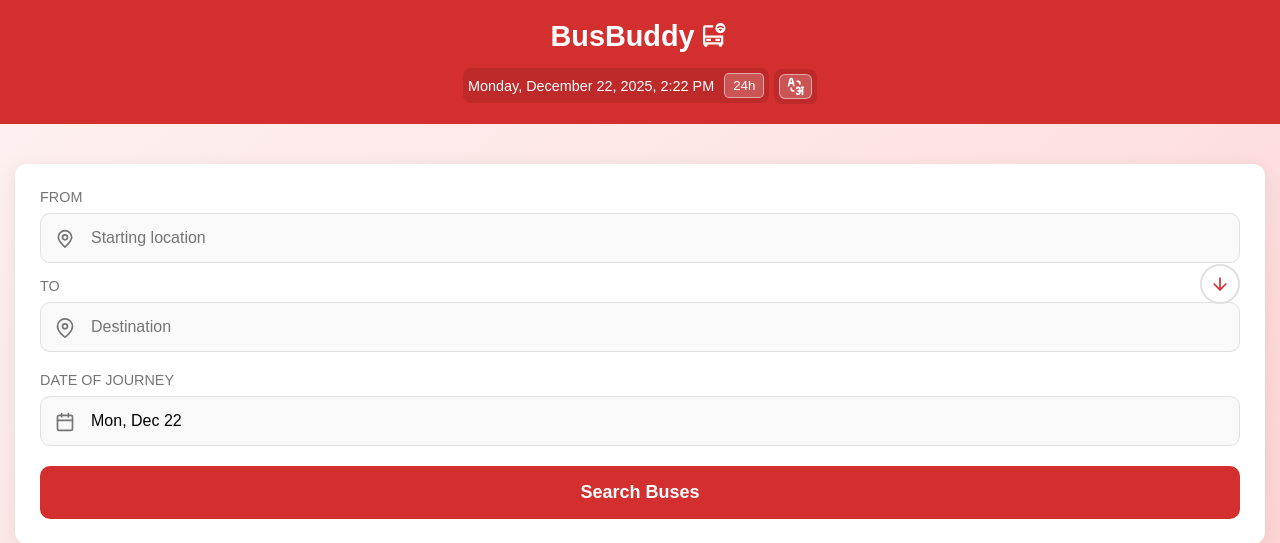
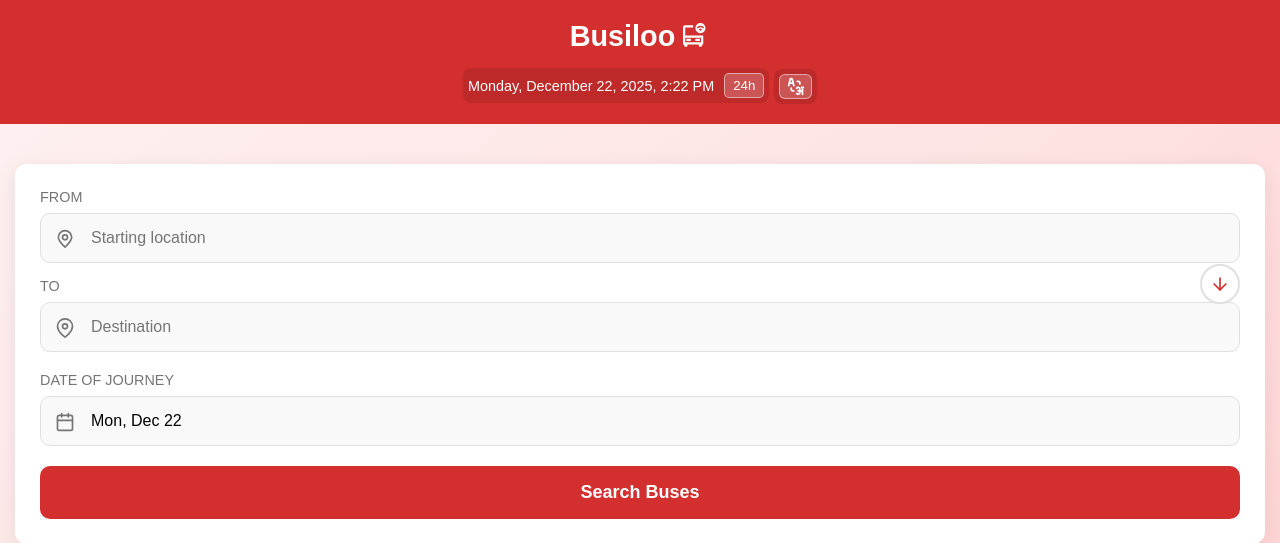
Before and after one commit to DhruvarajK/busiloo, a FastAPI app: page / in a window 1280 px wide. Shown: the top 543 px of the page. Run offline with FastAPI, Linux system fonts and the light colour scheme; data that the repository does not hold is empty.

Commit message:
Update home.html

```diff
--- a/templates/home.html
+++ b/templates/home.html
@@ -2,7 +2,7 @@
 <html lang="en">
 <head>
     <meta charset="UTF-8">
-    <title>BusBuddy</title>
+    <title>Busiloo</title>
     <meta name="viewport" content="width=device-width, initial-scale=1.0">
     <link rel="icon" href="/static/busiloo.svg" type="image/svg+xml">
     <link rel="stylesheet" href="/static/home.css">
@@ -18,7 +18,7 @@
     <div class="app-container">
 
         <header class="app-header">
-            <h1>BusBuddy&nbsp;<svg width="27" height="27" viewBox="3 1 24 24" xmlns="http://www.w3.org/2000/svg">
+            <h1>Busiloo&nbsp;<svg width="27" height="27" viewBox="3 1 24 24" xmlns="http://www.w3.org/2000/svg">
                 <g>
                     <path fill="none" d="M0 0h24v24H0z"/>
                     <path fill="currentColor" d="M12 3v2H5v7h16v8h-1v1a1 1 0 0 1-1 1h-1a1 1 0 0 1-1-1v-1H7v1a1 1 0 0 1-1 1H5a1 1 0 0 1-1-1v-1H3v-8H2V8h1V5a2 2 0 0 1 2-2h7zm7 11H5v4h14v-4zm-9 1v2H6v-2h4zm8 0v2h-4v-2h4zm.5-14a4.5 4.5 0 1 1 0 9 4.5 4.5 0 0 1 0-9zm0 5.167c-.491 0-.94.177-1.289.47l-.125.115L18.5 8.167l1.413-1.416a1.994 1.994 0 0 0-1.413-.584zm0-2.667a4.65 4.65 0 0 0-3.128 1.203l-.173.165.944.942a3.323 3.323 0 0 1 2.357-.977 3.32 3.32 0 0 1 2.201.83l.156.147.943-.943A4.652 4.652 0 0 0 18.5 3.5z"/>
```
